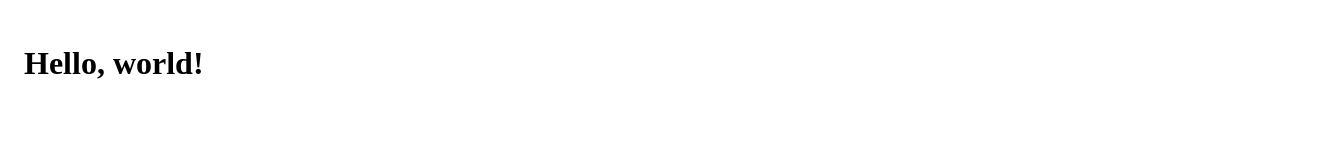
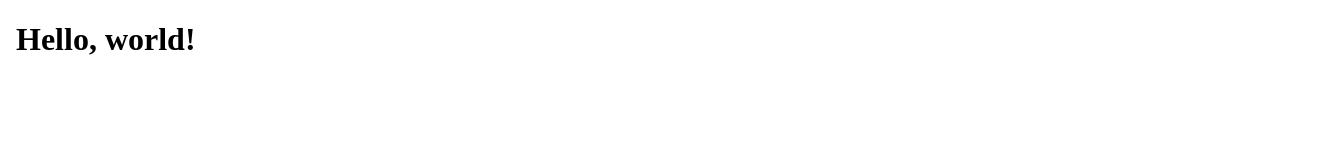
Before and after one commit to rylandf6/term1-html-project, a plain HTML site: page index.html in a window 1280 px wide. Shown: the whole page, 1320 px wide, since content can reach past the window. Drawn offline with Linux system fonts and the light colour scheme.

Commit message:
Adjust CSS

```diff
--- a/index.css
+++ b/index.css
@@ -1,6 +1,8 @@
 html, body {
     width: 100%;
     height: 100%;
+
+    box-sizing: border-box;
 }
 
 html {
@@ -9,5 +11,5 @@ html {
 }
 
 body {
-    padding: 1em;
+    margin: 1em;
 }
```
